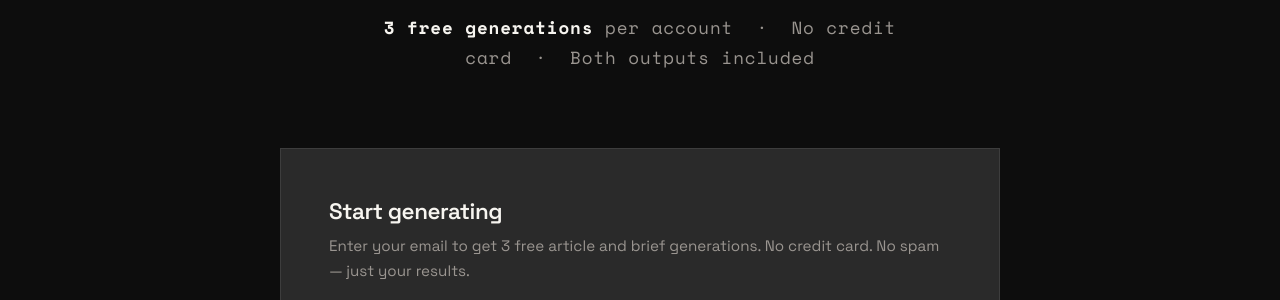
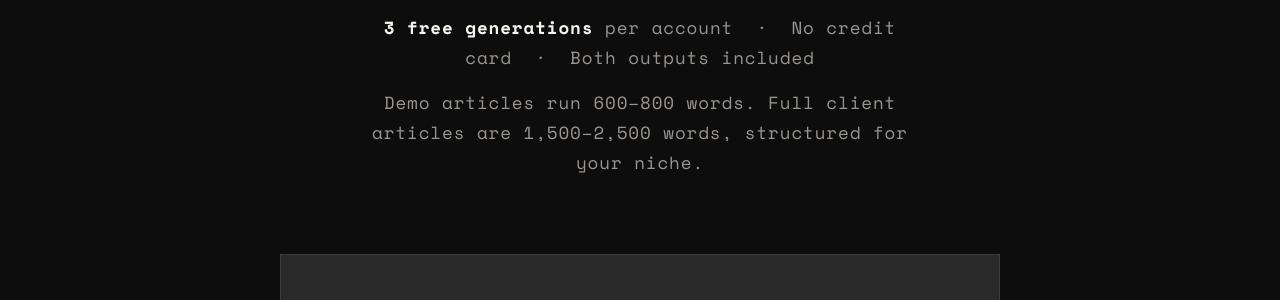
Before and after one commit to johnrspivey/Orbit-phoenix-, a plain HTML site: page contentforge/index.html in a window 1280 px wide. Shown: the part 474-774 px from the top of the page. Drawn offline with nearby package versions, Linux system fonts and the light colour scheme.

Commit message:
Add demo vs full article copy to set expectations

```diff
--- a/contentforge/index.html
+++ b/contentforge/index.html
@@ -121,6 +121,7 @@
   <h1>Enter a topic.<br><em>Get a complete article.</em><br>Or a content brief.</h1>
   <p>The same system Bitwerx Labs builds for bloggers — configured, documented, and ready to run. Try it yourself.</p>
   <p class="free-note"><strong>3 free generations</strong> per account &nbsp;·&nbsp; No credit card &nbsp;·&nbsp; Both outputs included</p>
+  <p class="free-note" style="margin-top:8px;">Demo articles run 600–800 words. Full client articles are 1,500–2,500 words, structured for your niche.</p>
 </div>
 <div class="forge-card">
   <div id="gate-section">
```
